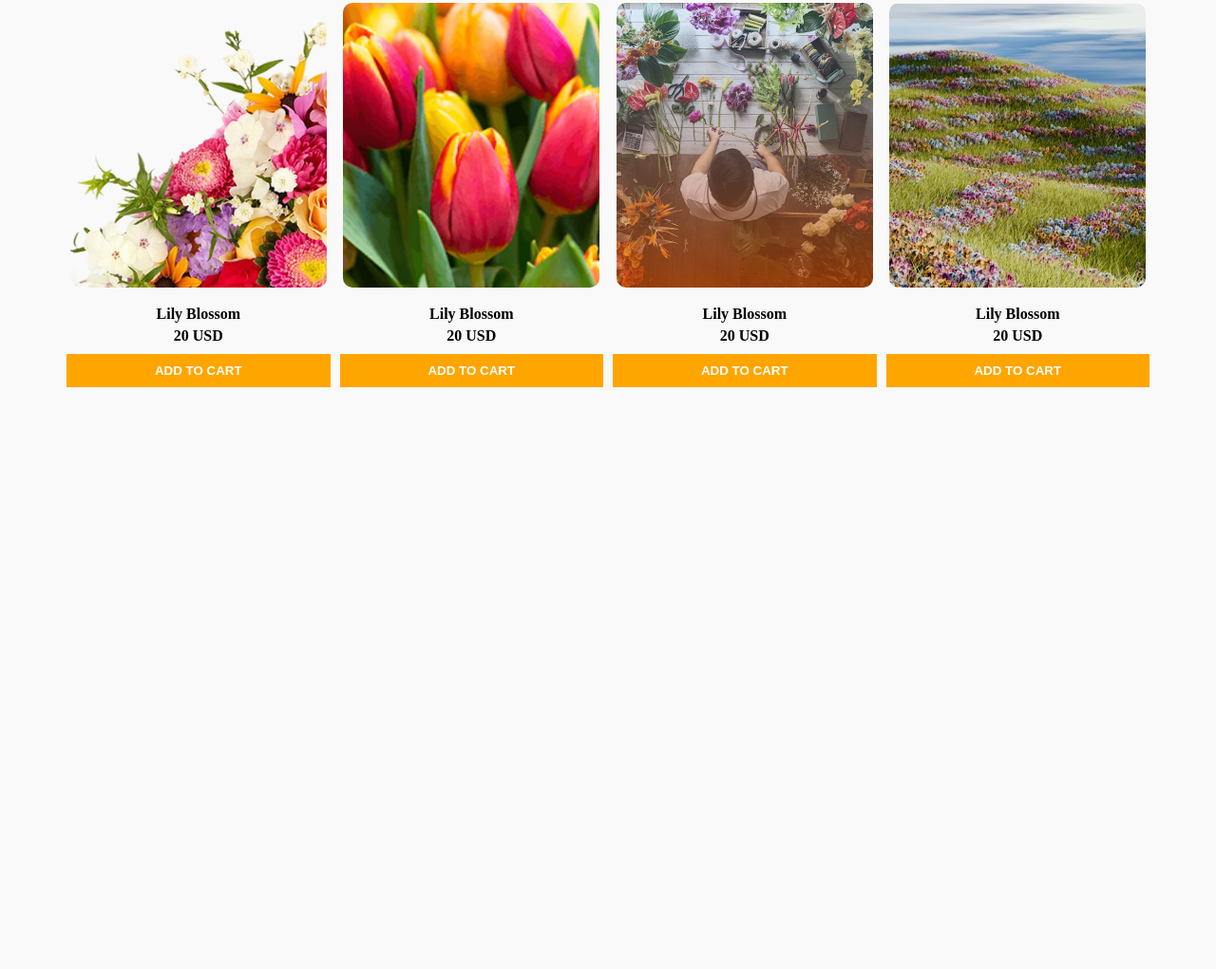
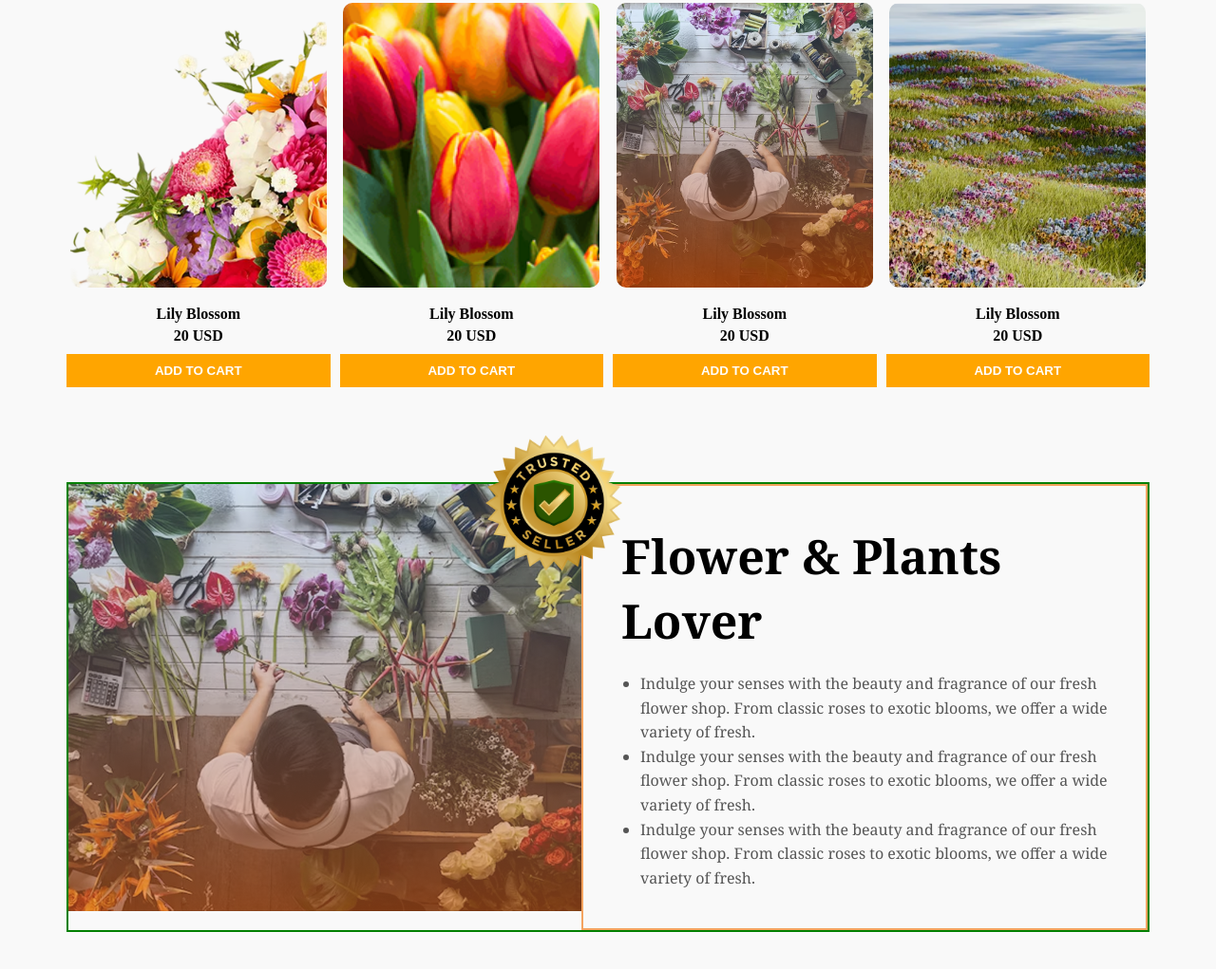
Before and after one commit to ahnoorwd/B12-A02, a plain HTML site: page index.html in a window 1280 px wide. Shown: the part 1147-2168 px from the top of the page at 95% size. Before the commit the page ends 1555 px from the top, so only its background shows below. Drawn offline with Linux system fonts and the light colour scheme.

Commit message:
Added the flower and plant's section is complete

```diff
--- a/index.html
+++ b/index.html
@@ -109,6 +109,30 @@
     </div>
      </section>
 
+    <!-- the flower and lover section is start here  -->
+
+    <section class="section-container">
+    <!-- Badge -->
+    <img class="badge" src="./assets/trusted-badge.png" alt="Trusted Seller Badge">
+
+    <div class="section-content">
+      <!-- Left: Image -->
+      <div class="left-image">
+        <img src="./assets/flower-store.png" alt="Flower Shop">
+      </div>
+
+      <!-- Right: Text -->
+      <div class="right-text noto-serif-noto">
+        <h2>Flower & Plants Lover</h2>
+        <ul>
+          <li>Indulge your senses with the beauty and fragrance of our fresh flower shop. From classic roses to exotic blooms, we offer a wide variety of fresh.</li>
+          <li>Indulge your senses with the beauty and fragrance of our fresh flower shop. From classic roses to exotic blooms, we offer a wide variety of fresh.</li>
+          <li>Indulge your senses with the beauty and fragrance of our fresh flower shop. From classic roses to exotic blooms, we offer a wide variety of fresh.</li>
+        </ul>
+      </div>
+    </div>
+    </section>
+
     </main>
     <footer></footer>
 </body>
--- a/style/style.css
+++ b/style/style.css
@@ -35,11 +35,9 @@ body{
     color: #E95A08;
 }
 .cmn-text{
-    color: gray;
+    color:rgba(0, 0, 0, 0.5);
     font-size: 22px;
 }
-
-
 
 
 .navbar-container {
@@ -187,6 +185,60 @@ body{
   background-color: darkorange;
 }
 
+/* the flower and lovu section is here  */
+
+
+
+.section-container {
+  max-width: 1140px;
+  margin: 100px auto;
+  position: relative;
+  /* background-color: white; */
+  border: 2px solid green;
+}
+
+.badge {
+  position: absolute;
+  top: -80px;
+  left: 45%;
+  transform: translateX(-50%);
+  width: 200px;
+  height: auto;
+  z-index: 10;
+}
+
+.section-content {
+  display: flex;
+  /* background-color: #ffffff; */
+}
+
+.left-image img {
+   width:540px;
+   height: 450px;
+   object-fit: cover;
+   /* max-width: 570px;  */
+
+}
+
+ .right-text {
+   padding: 40px;
+  /* background-color: #ffffff;
+  flex: 1; */
+  border: 2px solid sandybrown;
+}
+
+.right-text h2 {
+  font-size: 50px;
+  margin-bottom: 20px;
+  font-weight: bold;
+}
+
+.right-text ul {
+  list-style: disc;
+  padding-left: 20px;
+   color: #555;
+  line-height:1.6;
+}
 
 
 /* media screen control here  */
@@ -200,6 +252,7 @@ body{
     }
     .flower-div{
         flex-direction: column-reverse;
+        gap: 20px;
     }
     .flowers-title{
     font-weight: bold;
@@ -215,5 +268,23 @@ body{
    .plants-grid {
   grid-template-columns: repeat(2, 1fr);
   gap: 10px;
+ }
+
+ .section-content {
+  flex-direction: column;
+
 }
+ .left-image img {
+    width: 100%;
+    height: auto;
+  }
+    .badge {
+    display: none;
+  }
+
 }
+
+
+
+
+/* ✅ Additional rule for max-width: 425px */
```
